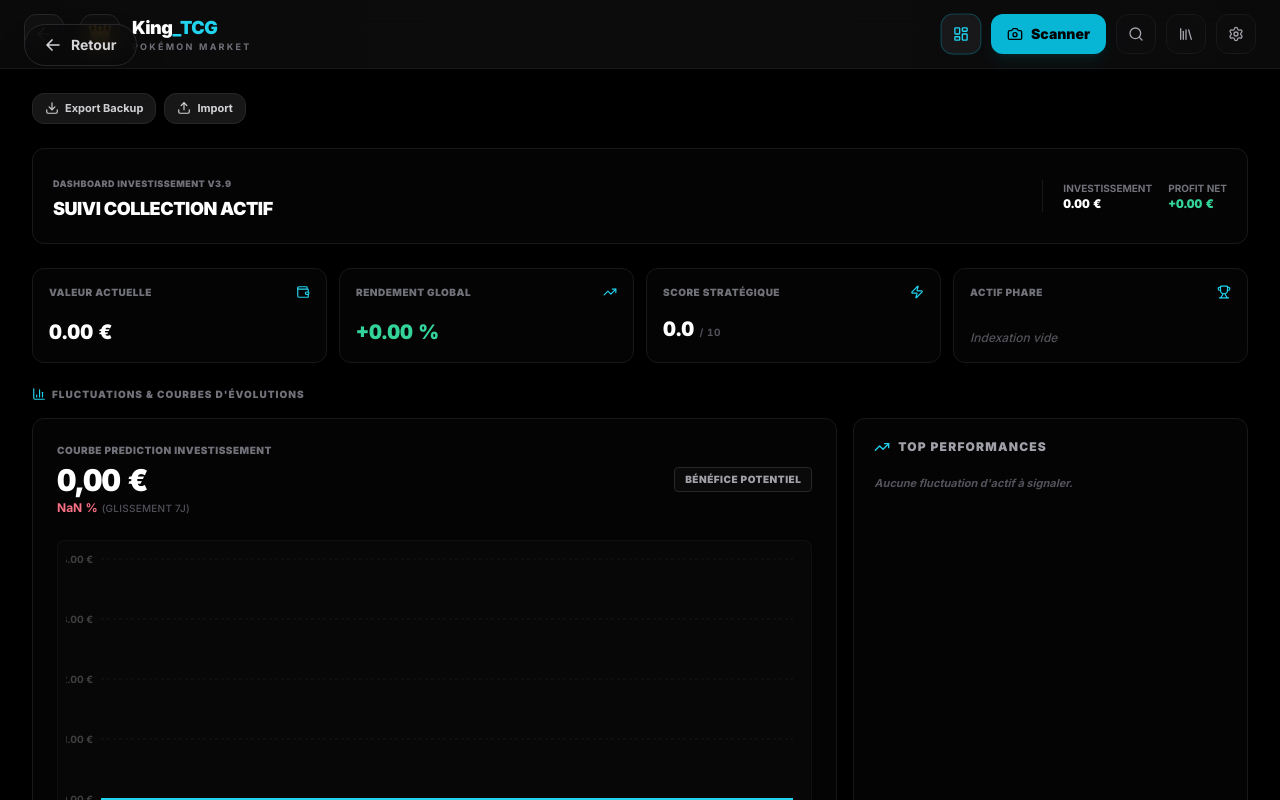
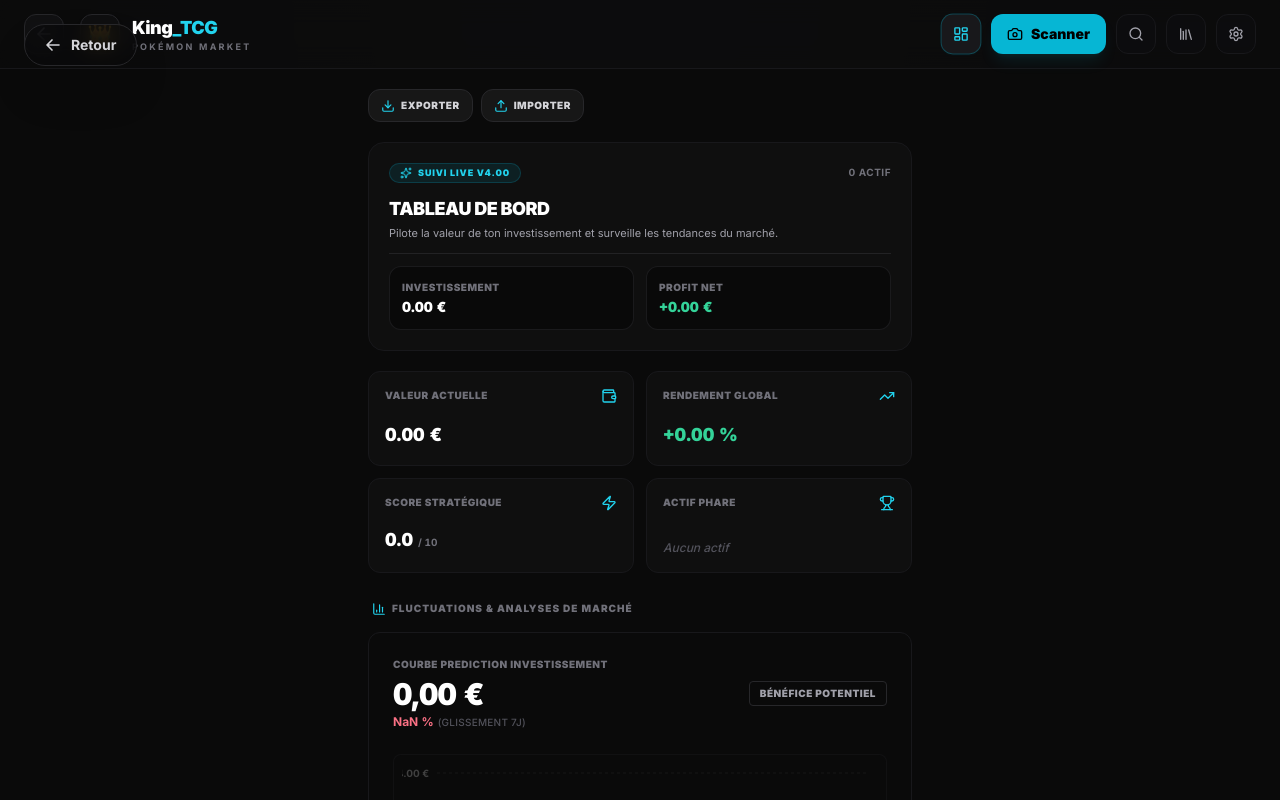
Before and after one commit to dylangdm1-dotcom/King_TcgV1, a Next.js app: page /dashboard in a window 1280 px wide. Shown: the top 800 px of the page. Built offline with nearby package versions, Linux system fonts and the light colour scheme.

Commit message:
Update page.tsx

```diff
--- a/app/dashboard/page.tsx
+++ b/app/dashboard/page.tsx
@@ -1,3 +1,4 @@
+// app/dashboard/page.tsx
 "use client";
 
 import { useEffect, useState, useRef } from "react";
@@ -12,9 +13,8 @@ import {
   ChevronUp,
   Download,
   Upload,
-  RefreshCw,
   ShieldAlert,
-  Coins
+  Sparkles
 } from "lucide-react";
 import Navbar from "../../components/Navbar";
 import PortfolioChart from "../../components/dashboard/PortfolioChart";
@@ -146,28 +146,28 @@ export default function DashboardPage() {
   return (
     <>
       <Navbar />
-      <main className="min-h-screen bg-black text-white pb-20 selection:bg-cyan-500/10">
-        <div className="mx-auto max-w-7xl space-y-6 px-4 py-6 sm:px-6 lg:px-8">
+      <main className="min-h-screen bg-neutral-950 text-white pb-32 selection:bg-cyan-500/20">
+        <div className="mx-auto max-w-xl space-y-5 px-4 py-5">
 
+          {/* Navigation & Outils de sauvegarde */}
           <div className="flex items-center justify-between">
             <BackButton />
 
-            {/* Outils Export / Import de Sauvegarde V3.9 */}
             <div className="flex items-center gap-2">
               <button
                 onClick={exportBackup}
-                className="flex items-center gap-1.5 rounded-xl border border-zinc-800 bg-neutral-900 px-3 py-1.5 text-[11px] font-bold text-zinc-300 hover:border-cyan-500/50 hover:text-cyan-400 transition-all"
-                title="Télécharger une sauvegarde de la collection"
+                className="flex items-center gap-1.5 rounded-xl border border-zinc-800 bg-neutral-900 px-3 py-2 text-[10px] font-black uppercase tracking-wider text-zinc-300 hover:border-cyan-500/50 hover:text-cyan-400 transition-all active:scale-[0.98]"
+                title="Exporter une sauvegarde"
               >
-                <Download className="w-3.5 h-3.5" /> Export Backup
+                <Download className="w-3.5 h-3.5 text-cyan-400" /> Exporter
               </button>
 
               <button
                 onClick={() => fileInputRef.current?.click()}
-                className="flex items-center gap-1.5 rounded-xl border border-zinc-800 bg-neutral-900 px-3 py-1.5 text-[11px] font-bold text-zinc-300 hover:border-cyan-500/50 hover:text-cyan-400 transition-all"
+                className="flex items-center gap-1.5 rounded-xl border border-zinc-800 bg-neutral-900 px-3 py-2 text-[10px] font-black uppercase tracking-wider text-zinc-300 hover:border-cyan-500/50 hover:text-cyan-400 transition-all active:scale-[0.98]"
                 title="Importer un fichier de sauvegarde JSON"
               >
-                <Upload className="w-3.5 h-3.5" /> Import
+                <Upload className="w-3.5 h-3.5 text-cyan-400" /> Importer
               </button>
 
               <input
@@ -182,105 +182,122 @@ export default function DashboardPage() {
 
           {/* Feedback Import */}
           {importStatus && (
-            <div className="rounded-xl border border-cyan-500/30 bg-cyan-950/20 p-3 text-center text-xs font-bold text-cyan-400">
+            <div className="rounded-xl border border-cyan-500/30 bg-cyan-950/20 p-3 text-center text-xs font-bold text-cyan-400 animate-fadeIn">
               {importStatus}
             </div>
           )}
 
-          {/* En-tête Technique */}
-          <section className="rounded-xl border border-zinc-900 bg-neutral-950/40 p-4 sm:p-5 flex flex-col sm:flex-row sm:items-center justify-between gap-4">
+          {/* En-tête du Portefeuille */}
+          <section className="rounded-2xl border border-zinc-900 bg-neutral-900/40 p-4 sm:p-5 flex flex-col gap-3">
+            <div className="flex items-center justify-between">
+              <div className="inline-flex items-center gap-1.5 px-2.5 py-0.5 rounded-full bg-cyan-500/10 border border-cyan-500/20 text-cyan-400 text-[9px] font-black uppercase tracking-widest">
+                <Sparkles className="w-3 h-3" /> Suivi Live v4.00
+              </div>
+              <span className="text-[10px] text-zinc-500 font-bold uppercase tracking-wider">
+                {cards.length} {cards.length > 1 ? "actifs" : "actif"}
+              </span>
+            </div>
+
             <div>
-              <span className="text-[9px] font-black uppercase tracking-wider text-zinc-500">Dashboard Investissement V3.9</span>
-              <h1 className="mt-0.5 text-lg font-black uppercase tracking-tight text-white">Suivi Collection Actif</h1>
+              <h1 className="text-lg font-black uppercase tracking-tight text-white">
+                Tableau de bord
+              </h1>
+              <p className="text-[11px] text-zinc-400 mt-0.5">
+                Pilote la valeur de ton investissement et surveille les tendances du marché.
+              </p>
             </div>
 
             {/* Total Investi & Profit Net */}
-            <div className="flex items-center gap-4 border-t sm:border-t-0 sm:border-l border-zinc-900 pt-3 sm:pt-0 sm:pl-5 text-xs">
-              <div>
-                <span className="text-zinc-500 text-[10px] block font-bold uppercase">Investissement</span>
-                <span className="font-black text-white tabular-nums">{investedValue.toFixed(2)} €</span>
+            <div className="grid grid-cols-2 gap-3 pt-3 border-t border-zinc-800/80 text-xs">
+              <div className="bg-black/40 rounded-xl p-3 border border-zinc-800/60">
+                <span className="text-zinc-500 text-[10px] block font-black uppercase tracking-wider">Investissement</span>
+                <span className="font-black text-white text-sm tabular-nums mt-0.5 block">{investedValue.toFixed(2)} €</span>
               </div>
-              <div>
-                <span className="text-zinc-500 text-[10px] block font-bold uppercase">Profit Net</span>
-                <span className={`font-black tabular-nums ${profitValue >= 0 ? "text-emerald-400" : "text-rose-400"}`}>
+              <div className="bg-black/40 rounded-xl p-3 border border-zinc-800/60">
+                <span className="text-zinc-500 text-[10px] block font-black uppercase tracking-wider">Profit Net</span>
+                <span className={`font-black text-sm tabular-nums mt-0.5 block ${profitValue >= 0 ? "text-emerald-400" : "text-rose-400"}`}>
                   {profitValue >= 0 ? "+" : ""}{profitValue.toFixed(2)} €
                 </span>
               </div>
             </div>
           </section>
 
-          {/* Métriques KPI Uniformisées */}
-          <section className="grid gap-3 grid-cols-2 lg:grid-cols-4">
+          {/* Métriques KPI Mobile-First */}
+          <section className="grid gap-3 grid-cols-2">
 
-            <div className="rounded-xl border border-zinc-900 bg-neutral-950/40 p-4 flex flex-col justify-between min-h-[95px]">
+            <div className="rounded-xl border border-zinc-900 bg-neutral-900/40 p-4 flex flex-col justify-between min-h-[95px]">
               <div className="flex justify-between items-start">
                 <span className="text-zinc-500 text-[10px] font-black uppercase tracking-wider">Valeur Actuelle</span>
-                <Wallet className="w-3.5 h-3.5 text-cyan-400" />
+                <Wallet className="w-4 h-4 text-cyan-400" />
               </div>
-              <div className="text-xl font-black text-white tabular-nums mt-2">{portfolioValue.toFixed(2)} €</div>
+              <div className="text-lg font-black text-white tabular-nums mt-2">{portfolioValue.toFixed(2)} €</div>
             </div>
 
-            <div className="rounded-xl border border-zinc-900 bg-neutral-950/40 p-4 flex flex-col justify-between min-h-[95px]">
+            <div className="rounded-xl border border-zinc-900 bg-neutral-900/40 p-4 flex flex-col justify-between min-h-[95px]">
               <div className="flex justify-between items-start">
                 <span className="text-zinc-500 text-[10px] font-black uppercase tracking-wider">Rendement Global</span>
-                <TrendingUp className="w-3.5 h-3.5 text-cyan-400" />
+                <TrendingUp className="w-4 h-4 text-cyan-400" />
               </div>
-              <div className={`text-xl font-black tabular-nums mt-2 ${isRoiPositive ? "text-emerald-400" : "text-rose-400"}`}>
+              <div className={`text-lg font-black tabular-nums mt-2 ${isRoiPositive ? "text-emerald-400" : "text-rose-400"}`}>
                 {isRoiPositive ? "+" : ""}{roi.toFixed(2)} %
               </div>
             </div>
 
-            <div className="rounded-xl border border-zinc-900 bg-neutral-950/40 p-4 flex flex-col justify-between min-h-[95px]">
+            <div className="rounded-xl border border-zinc-900 bg-neutral-900/40 p-4 flex flex-col justify-between min-h-[95px]">
               <div className="flex justify-between items-start">
                 <span className="text-zinc-500 text-[10px] font-black uppercase tracking-wider">Score Stratégique</span>
-                <Zap className="w-3.5 h-3.5 text-cyan-400" />
+                <Zap className="w-4 h-4 text-cyan-400" />
               </div>
-              <div className="text-xl font-black text-white tabular-nums mt-2">
-                {averageScore.toFixed(1)} <span className="text-[10px] text-zinc-600 font-bold uppercase tracking-wider">/ 10</span>
+              <div className="text-lg font-black text-white tabular-nums mt-2">
+                {averageScore.toFixed(1)} <span className="text-[10px] text-zinc-500 font-bold uppercase">/ 10</span>
               </div>
             </div>
 
-            <div className="rounded-xl border border-zinc-900 bg-neutral-950/40 p-4 flex flex-col justify-between min-h-[95px]">
+            <div className="rounded-xl border border-zinc-900 bg-neutral-900/40 p-4 flex flex-col justify-between min-h-[95px]">
               <div className="flex justify-between items-start">
                 <span className="text-zinc-500 text-[10px] font-black uppercase tracking-wider">Actif Phare</span>
-                <Trophy className="w-3.5 h-3.5 text-cyan-400" />
+                <Trophy className="w-4 h-4 text-cyan-400" />
               </div>
-              <div className="text-xs font-bold text-white truncate mt-3">
-                {bestCard ? bestCard.name : <span className="text-zinc-600 font-medium italic">Indexation vide</span>}
+              <div className="text-xs font-bold text-white truncate mt-2">
+                {bestCard ? bestCard.name : <span className="text-zinc-600 font-medium italic">Aucun actif</span>}
               </div>
             </div>
 
           </section>
 
-          {/* Blocs d'analyses & Graphiques */}
+          {/* Analyses & Graphiques */}
+          <div className="space-y-4 pt-2">
+            <h2 className="text-[10px] font-black uppercase tracking-widest text-zinc-500 px-1 flex items-center gap-1.5">
+              <BarChart3 className="w-3.5 h-3.5 text-cyan-400" /> Fluctuations & Analyses de Marché
+            </h2>
+
             <div className="space-y-4">
-            <h2 className="text-[10px] font-black uppercase tracking-widest text-zinc-500 flex items-center gap-1.5">
-              <BarChart3 className="w-3.5 h-3.5 text-cyan-400" /> Fluctuations & Courbes d'évolutions
-            </h2>
-            <div className="grid gap-4 xl:grid-cols-3">
-              <div className="xl:col-span-2"><PortfolioChart /></div>
+              <PortfolioChart />
               <TopMovers />
             </div>
 
-            <div className="grid gap-4 lg:grid-cols-3">
-              <div className="lg:col-span-2">
+            <div className="space-y-3">
               <RecentAcquisitions cards={cards} />
-              </div>
-              <div className="grid gap-3 content-start">
+
+              <div className="grid gap-3">
                 {bestCard && (
-                  <div className="rounded-xl border border-zinc-900 bg-neutral-950/40 p-3.5">
-                    <span className="text-[9px] font-black uppercase tracking-wider text-emerald-500 flex items-center gap-1">
+                  <div className="rounded-xl border border-zinc-900 bg-neutral-900/40 p-3.5 flex items-center justify-between">
+                    <div>
+                      <span className="text-[9px] font-black uppercase tracking-wider text-emerald-400 flex items-center gap-1">
                         <Trophy className="w-3 h-3" /> Plus fort potentiel
                       </span>
                       <h3 className="font-bold text-xs text-white truncate mt-0.5">{bestCard.name}</h3>
                     </div>
+                  </div>
                 )}
                 {worstCard && (
-                  <div className="rounded-xl border border-zinc-900 bg-neutral-950/40 p-3.5">
-                    <span className="text-[9px] font-black uppercase tracking-wider text-rose-500 flex items-center gap-1">
-                      <ShieldAlert className="w-3 h-3" /> Alerte volatilité / surveillance
+                  <div className="rounded-xl border border-zinc-900 bg-neutral-900/40 p-3.5 flex items-center justify-between">
+                    <div>
+                      <span className="text-[9px] font-black uppercase tracking-wider text-rose-400 flex items-center gap-1">
+                        <ShieldAlert className="w-3 h-3" /> Actif à surveiller
                       </span>
                       <h3 className="font-bold text-xs text-white truncate mt-0.5">{worstCard.name}</h3>
+                    </div>
                   </div>
                 )}
               </div>
@@ -289,11 +306,11 @@ export default function DashboardPage() {
 
           {/* Inventaire détaillé */}
           <div className="space-y-4 pt-2">
-            <h2 className="text-[10px] font-black uppercase tracking-widest text-zinc-500 flex items-center gap-1.5">
-              <Package className="w-3.5 h-3.5 text-cyan-400" /> Inventaire des Actifs Référencés ({cards.length})
+            <h2 className="text-[10px] font-black uppercase tracking-widest text-zinc-500 px-1 flex items-center gap-1.5">
+              <Package className="w-3.5 h-3.5 text-cyan-400" /> Inventaire des Actifs ({cards.length})
             </h2>
 
-            <div className="grid grid-cols-1 md:grid-cols-2 xl:grid-cols-3 gap-3">
+            <div className="space-y-2.5">
               {cards.map((card) => {
                 const isExpanded = expandedCardId === card.id;
                 const marketData = getMarketData(card);
@@ -304,9 +321,9 @@ export default function DashboardPage() {
                 return (
                   <div
                     key={card.id}
-                    className={`rounded-xl border border-zinc-900 bg-neutral-950/40 transition-all duration-200 ${
+                    className={`rounded-xl border border-zinc-900 bg-neutral-900/40 transition-all duration-200 ${
                       isExpanded
-                        ? "col-span-1 md:col-span-2 xl:col-span-3 border-zinc-800 bg-neutral-950/70 p-4"
+                        ? "border-cyan-500/30 bg-neutral-900/80 p-4 shadow-lg shadow-cyan-500/5"
                         : "p-3.5 hover:border-zinc-800"
                     }`}
                   >
@@ -315,34 +332,34 @@ export default function DashboardPage() {
                       className="cursor-pointer flex items-center justify-between gap-3 select-none"
                     >
                       <div className="flex items-center gap-3 min-w-0">
-                        <div className="h-10 w-7 shrink-0 overflow-hidden rounded bg-black p-0.5 flex items-center justify-center border border-zinc-900">
+                        <div className="h-10 w-7 shrink-0 overflow-hidden rounded bg-black p-0.5 flex items-center justify-center border border-zinc-800">
                           <img src={card.images.small} alt={card.name} className="h-full object-contain" />
                         </div>
                         <div className="min-w-0">
-                          <h3 className="font-bold text-xs text-white truncate tracking-tight transition-colors group-hover:text-cyan-400">{card.name}</h3>
-                          <p className="text-[10px] text-zinc-500 font-medium mt-0.5 tabular-nums">Unit. : {marketData.average.toFixed(2)} €</p>
+                          <h3 className="font-bold text-xs text-white truncate tracking-tight">{card.name}</h3>
+                          <p className="text-[10px] text-zinc-400 font-medium mt-0.5 tabular-nums">Unit. : {marketData.average.toFixed(2)} €</p>
                         </div>
                       </div>
                       <div className="flex items-center gap-2 text-zinc-400">
-                        <span className="text-[10px] font-black px-1.5 py-0.5 bg-neutral-950 border border-zinc-900 rounded text-zinc-300 tabular-nums">x{card.qty}</span>
-                        {isExpanded ? <ChevronUp className="w-3.5 h-3.5 text-cyan-400" /> : <ChevronDown className="w-3.5 h-3.5 text-zinc-600" />}
+                        <span className="text-[10px] font-black px-2 py-0.5 bg-black/60 border border-zinc-800 rounded text-cyan-400 tabular-nums">x{card.qty}</span>
+                        {isExpanded ? <ChevronUp className="w-4 h-4 text-cyan-400" /> : <ChevronDown className="w-4 h-4 text-zinc-600" />}
                       </div>
                     </div>
 
                     {isExpanded && (
-                      <div className="mt-4 pt-4 border-t border-zinc-900">
-                        <div className="grid grid-cols-1 sm:grid-cols-3 gap-3 text-[11px]">
-                          <div className="bg-neutral-950/60 rounded-lg p-2.5 border border-zinc-900">
-                            <span className="text-zinc-500 font-medium block">Coût d'achat</span>
-                            <span className="text-zinc-300 font-bold mt-0.5 block tabular-nums">{buyPrice.toFixed(2)} €</span>
+                      <div className="mt-3.5 pt-3.5 border-t border-zinc-800/80">
+                        <div className="grid grid-cols-3 gap-2 text-[10px]">
+                          <div className="bg-black/60 rounded-lg p-2.5 border border-zinc-800/60 text-center">
+                            <span className="text-zinc-500 font-medium block uppercase tracking-wider">Achat</span>
+                            <span className="text-zinc-300 font-bold mt-1 block tabular-nums">{buyPrice.toFixed(2)} €</span>
                           </div>
-                          <div className="bg-neutral-950/60 rounded-lg p-2.5 border border-zinc-900">
-                            <span className="text-zinc-500 font-medium block">Valeur Actuelle</span>
-                            <span className="text-white font-bold mt-0.5 block tabular-nums">{(marketData.average * card.qty).toFixed(2)} €</span>
+                          <div className="bg-black/60 rounded-lg p-2.5 border border-zinc-800/60 text-center">
+                            <span className="text-zinc-500 font-medium block uppercase tracking-wider">Actuelle</span>
+                            <span className="text-white font-bold mt-1 block tabular-nums">{(marketData.average * card.qty).toFixed(2)} €</span>
                           </div>
-                          <div className="bg-neutral-950/60 rounded-lg p-2.5 border border-zinc-900">
-                            <span className="text-zinc-500 font-medium block">Plus-value nette</span>
-                            <span className={`font-black mt-0.5 block tabular-nums ${isProfitPositive ? "text-emerald-400" : "text-rose-400"}`}>
+                          <div className="bg-black/60 rounded-lg p-2.5 border border-zinc-800/60 text-center">
+                            <span className="text-zinc-500 font-medium block uppercase tracking-wider">Profit Net</span>
+                            <span className={`font-black mt-1 block tabular-nums ${isProfitPositive ? "text-emerald-400" : "text-rose-400"}`}>
                               {isProfitPositive ? "+" : ""}{netProfit.toFixed(2)} €
                             </span>
                           </div>
```
Lines whose indentation alone changed are shown as unchanged.
